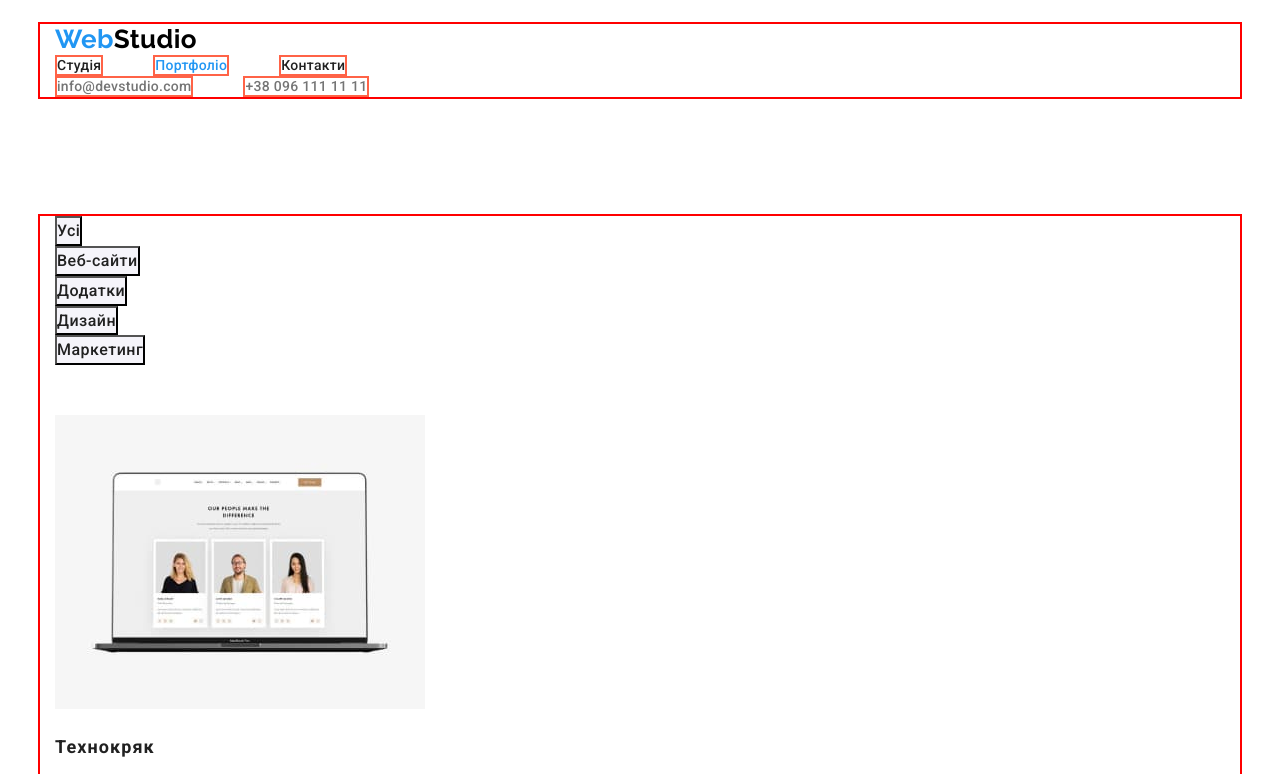
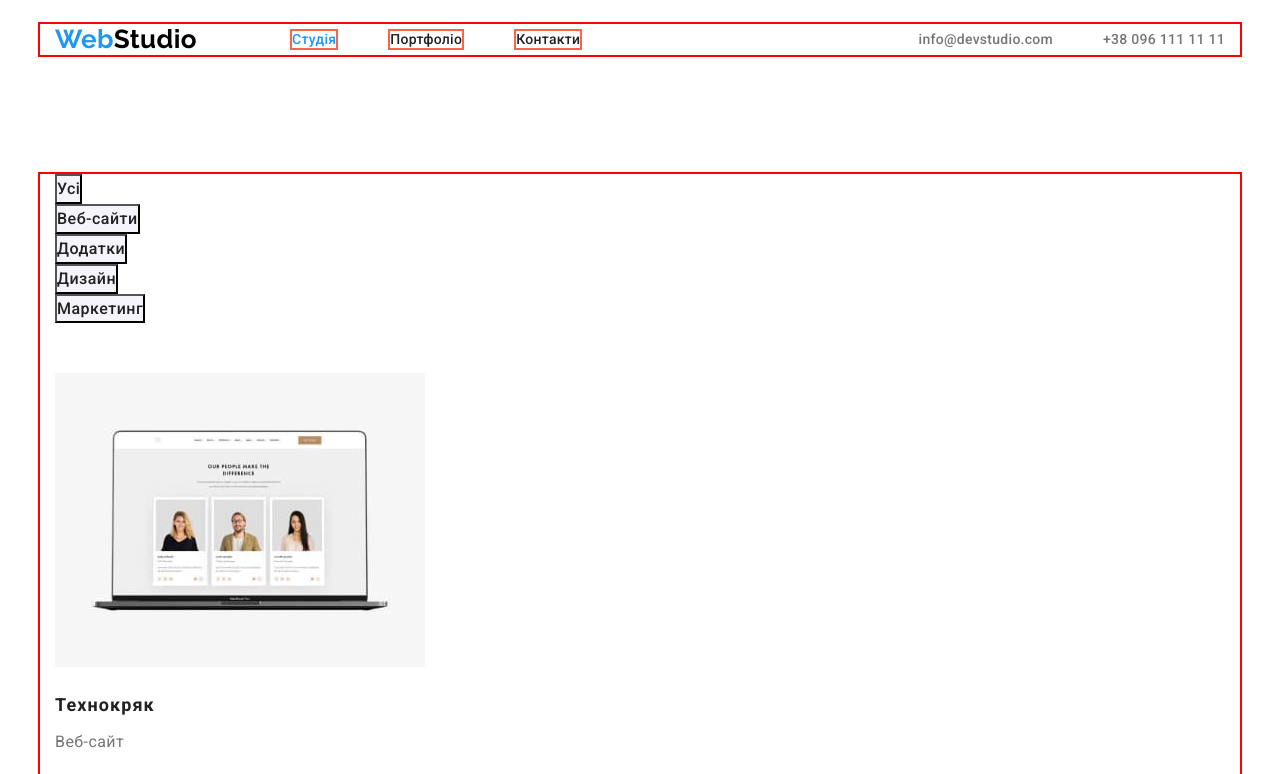
Before and after one commit to akosham/goit-markup-hw-03, a plain HTML site: page portfolio.html in a window 1280 px wide. Shown: the top 774 px of the page. Drawn offline with Linux system fonts and the light colour scheme.

Commit message:
copy header->portfolio

```diff
--- a/portfolio.html
+++ b/portfolio.html
@@ -15,24 +15,24 @@
   </head>
   <body>
     <header class="header">
-      <div class="container">
-        <nav>
+      <div class="container main-header">
+        <nav class="nav">
           <a class="header-logo link" href="./index.html" lang="en"
-            >Web<span class="logo-link">Studio</span></a
-          >
+            >Web<span class="logo-link">Studio</span>
+          </a>
           <ul class="header-list list">
             <li class="header-item">
-              <a class="header-link link" href="./index.html">Студія</a>
+              <a class="header-link link current" href="./index.html">Студія</a>
             </li>
             <li class="header-item">
-              <a class="header-link link current" href="./portfolio.html">Портфоліо</a>
+              <a class="header-link link" href="./portfolio.html">Портфоліо</a>
             </li>
             <li class="header-item">
               <a class="header-link link" href="./index.html">Контакти</a>
             </li>
           </ul>
         </nav>
-        <ul class="header-list list">
+        <ul class="header-list-contact list">
           <li class="header-item">
             <a class="header-link-right link" href="mailto:info@devstudio.com"
               >info@devstudio.com</a
```
